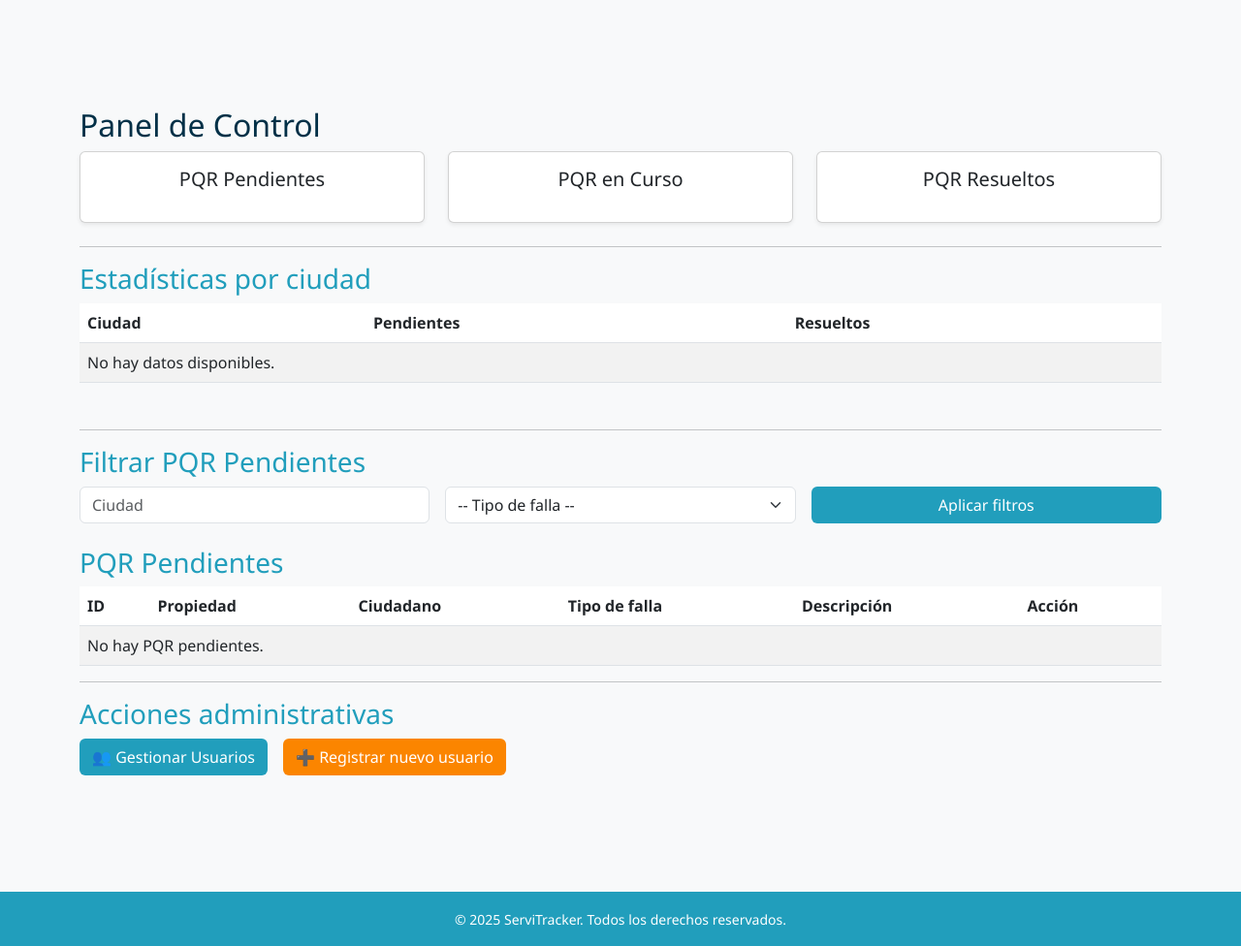
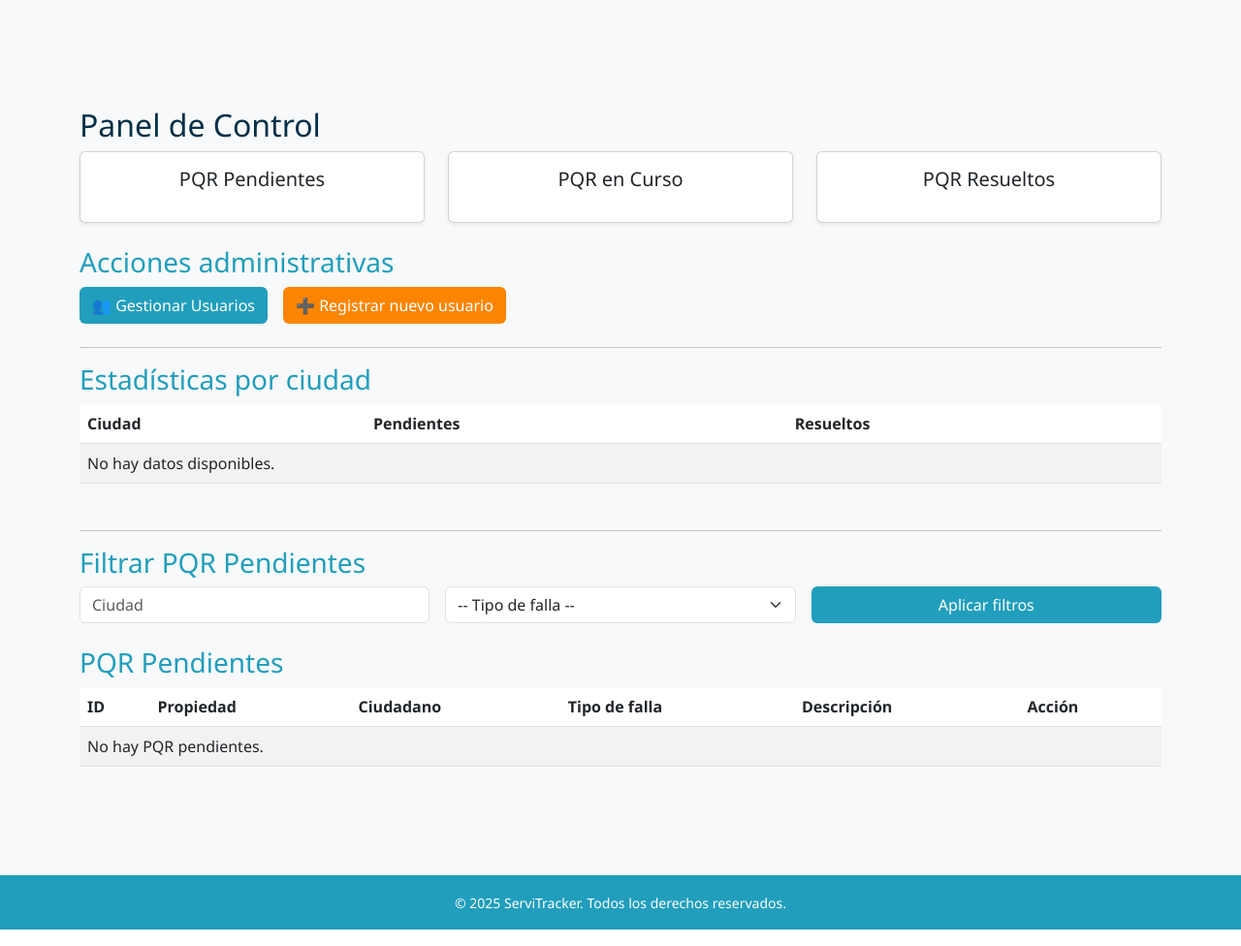
Before and after one commit to SasukeT4Codes/ServiTracker-2, a Django app: template templates/reportes/dashboard.html in a window 1280 px wide. Shown: the part 56-1032 px from the top of the page at 97% size. Run offline with Django 3.2, Linux system fonts and the light colour scheme; the template is opened without the code that fills it, so the values that code supplies are empty.

Commit message:
asdasdasdasdas

```diff
--- a/templates/reportes/dashboard.html
+++ b/templates/reportes/dashboard.html
@@ -30,6 +30,13 @@
             </div>
         </div>
     </div>
+</div>
+
+<!-- Acciones administrativas -->
+<h3 class="text-blue-mid">Acciones administrativas</h3>
+<div class="d-flex gap-3 mb-4">
+    <a href="{% url 'lista_usuarios' %}" class="btn btn-blue-mid">👥 Gestionar Usuarios</a>
+    <a href="{% url 'registro' %}" class="btn btn-orange-dark">➕ Registrar nuevo usuario</a>
 </div>
 
 <hr>
@@ -111,12 +118,4 @@
     </tbody>
 </table>
 
-<hr>
-
-<!-- Acciones administrativas -->
-<h3 class="text-blue-mid">Acciones administrativas</h3>
-<div class="d-flex gap-3 mb-4">
-    <a href="{% url 'lista_usuarios' %}" class="btn btn-blue-mid">👥 Gestionar Usuarios</a>
-    <a href="{% url 'registro' %}" class="btn btn-orange-dark">➕ Registrar nuevo usuario</a>
-</div>
 {% endblock %}
```
